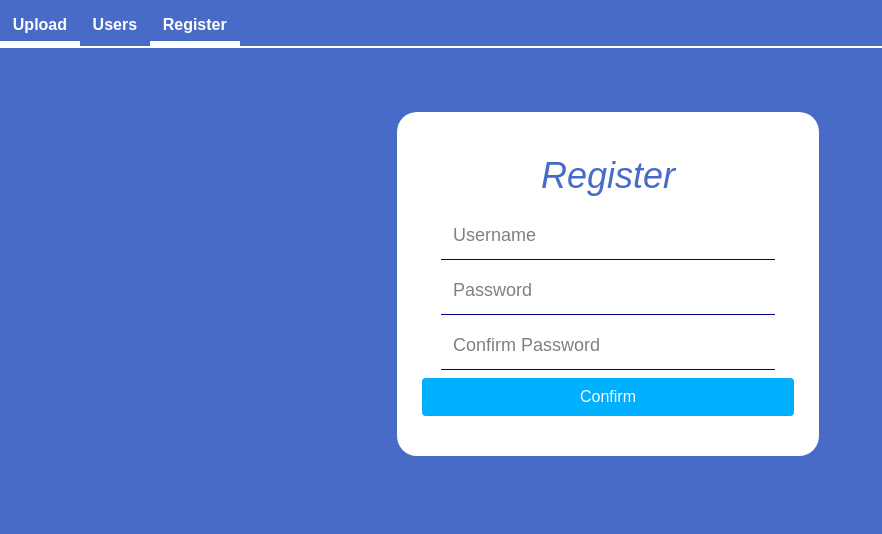
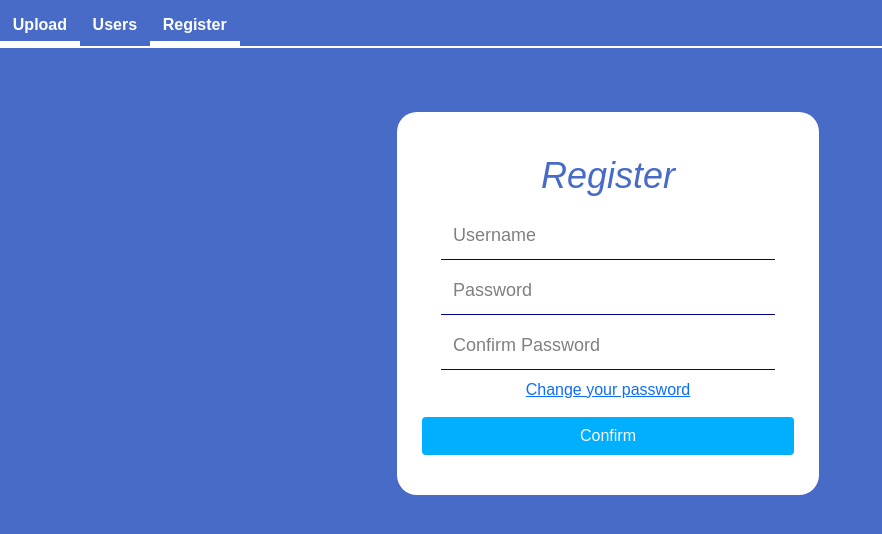
Before and after one commit to CS-Group-L/GroupL-Project, a React (Vite) app in the folder client/: page /register in a window 1280 px wide. Shown: the top 534 px of the page, without its empty margins (0-882 px from the left). Built offline with nearby package versions, Linux system fonts and the light colour scheme.

Commit message:
Add change password button

```diff
--- a/client/src/views/Register.jsx
+++ b/client/src/views/Register.jsx
@@ -1,6 +1,7 @@
 import './Register.scss'
 import { useState } from 'react';
 import { createBrowserHistory } from "history";
+import { Link } from 'react-router-dom';
 
 const Register = () => {
     const [username, setUsername] = useState("");
@@ -103,6 +104,9 @@ const Register = () => {
                         <input type="password" placeholder="Confirm Password" id="confirm-password" name="confirm-password" onChange={handleConfirmPasswordChange} /><br />
                     </div>
                 </div>
+                <div className='changeButton'>
+                    <Link to="/">Change your password</Link>
+                </div>
                 <input class="btn" type="submit" value="Confirm" id="btnSubmit" />
             </div>
         </form >
--- a/client/src/views/Register.scss
+++ b/client/src/views/Register.scss
@@ -26,3 +26,8 @@
     margin-left: 5%;
     width: 90%;
 }
+
+.changeButton {
+    text-align: center;
+    color: #486BC7;
+}
```
